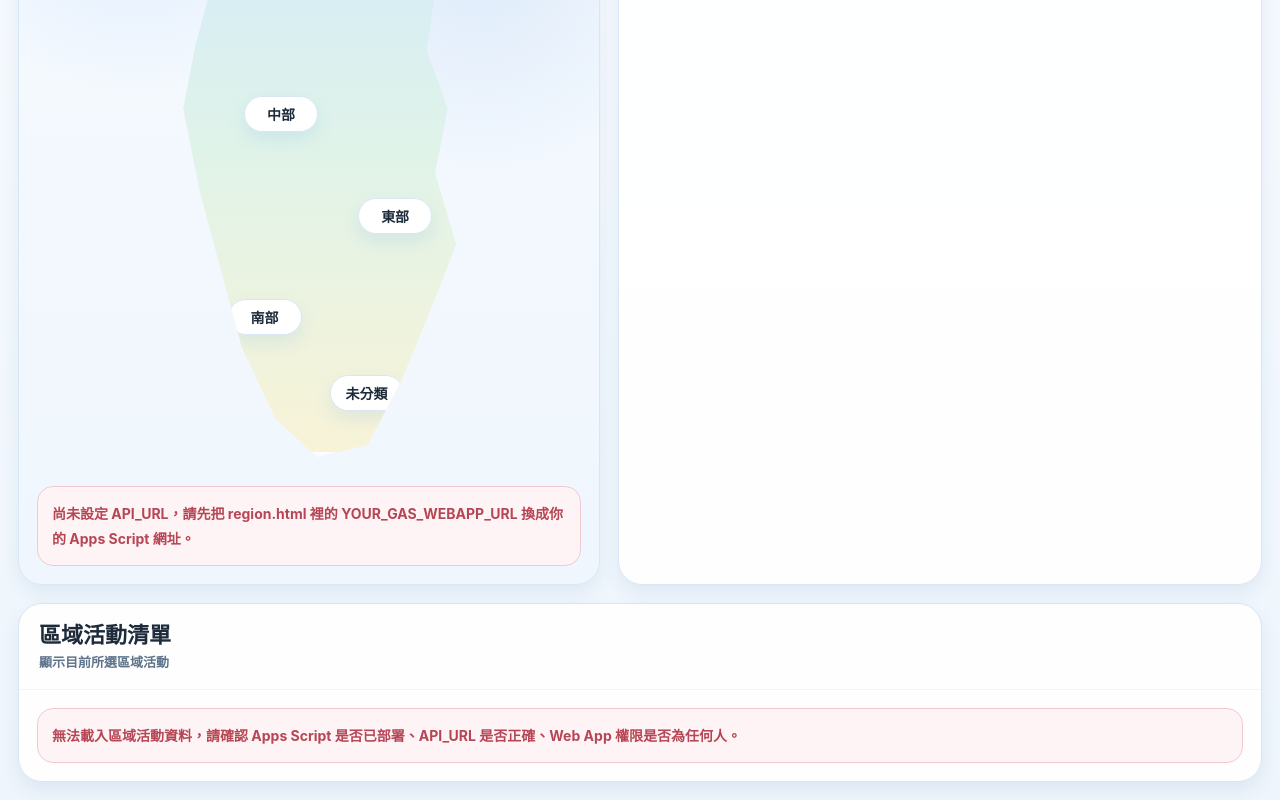
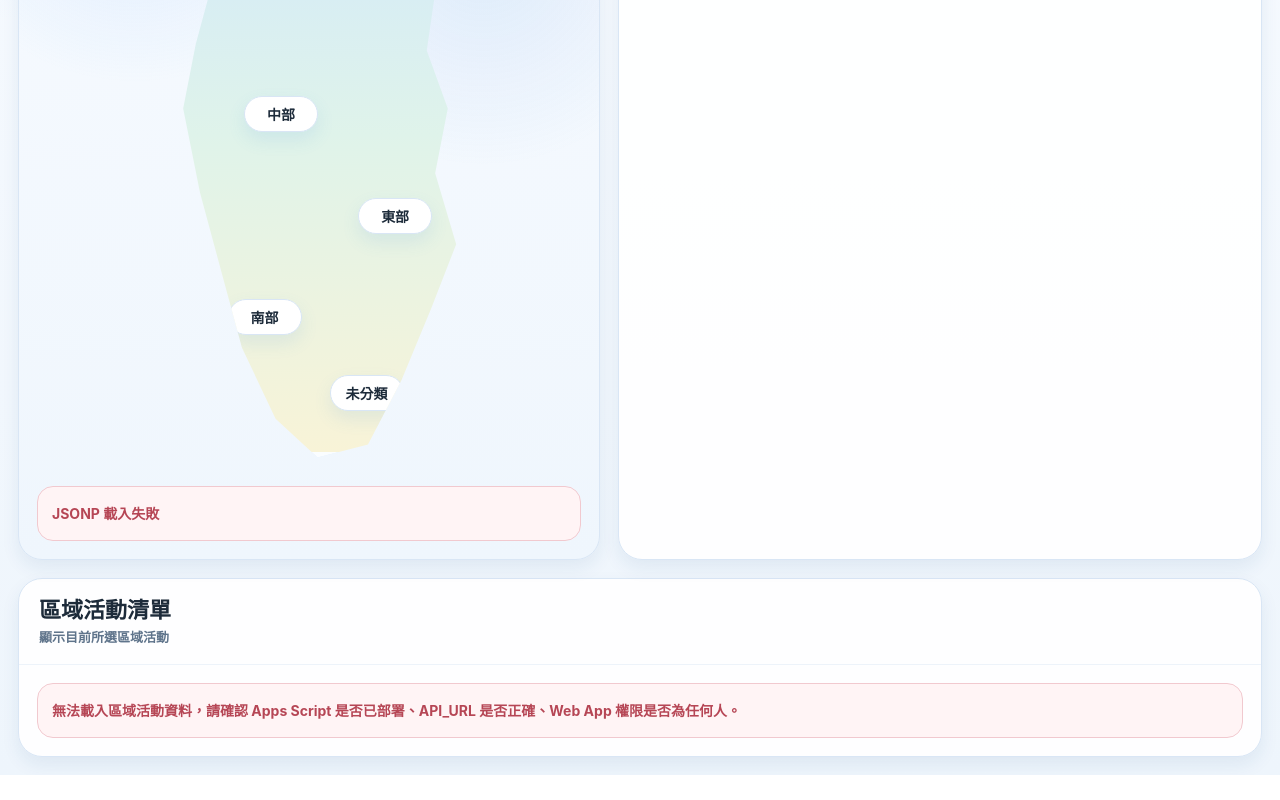
Before and after one commit to amanda831217-star/Portal0310, a plain HTML site: page region.html in a window 1280 px wide. Shown: the part 436-1236 px from the top of the page. After the commit the page ends 1211 px from the top, so only its background shows below. Drawn offline with Linux system fonts and the light colour scheme.

Commit message:
Update region.html

```diff
--- a/region.html
+++ b/region.html
@@ -808,7 +808,7 @@
 
     async function boot() {
       try {
-        if (!API_URL || API_URL === 'https://script.google.com/macros/s/AKfycbxUz8ob0qV6G7cmGAYwqKvR7UCisLAEsiKv2GKqwKmST7HG1YsO2iTFgSIZIulicIqi/exec') {
+        if (!API_URL || API_URL === 'YOUR_GAS_WEBAPP_URL') {
           throw new Error('尚未設定 API_URL，請先把 region.html 裡的 YOUR_GAS_WEBAPP_URL 換成你的 Apps Script 網址。');
         }
 
```
